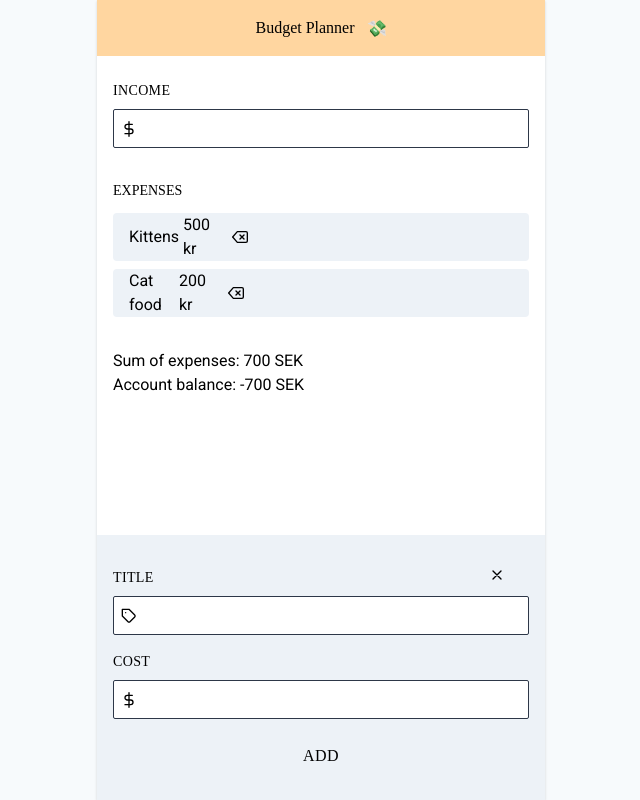
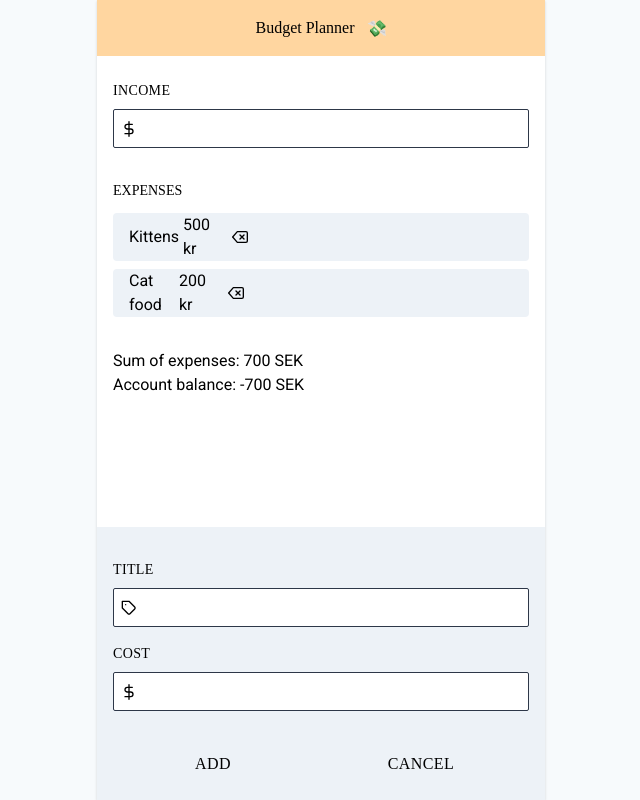
Before and after one commit to jdagmar/budget-planner, a React (Create React App) app: page / in a window 1280 px wide. Both pictures are taken after a click on the button "NEW EXPENSE". Shown: the whole page, without its empty margins (319-959 px from the left). Built offline with nearby package versions, Linux system fonts and the light colour scheme; a web font is replaced by a local one.

Commit message:
Restyle action buttons

```diff
--- a/src/components/ExpenseForm.tsx
+++ b/src/components/ExpenseForm.tsx
@@ -12,18 +12,8 @@ type Props = {
 
 export const ExpenseForm = (props: Props) => {
   return (
-    <div className="p-4 absolute bottom-0 z-50 w-full bg-gray-200">
-      <div className="absolute right-0 pr-4">
-        <Button
-          text="Close"
-          isTextVisible={false}
-          icon="close"
-          onClick={props.onClick}
-        />
-      </div>
-
+    <div className="flex flex-col p-4 absolute bottom-0 z-50 w-full bg-gray-200">
       <form
-        className="mt-4"
         onSubmit={e => {
           const { cost, title } = props.expenseForm;
 
@@ -39,10 +29,18 @@ export const ExpenseForm = (props: Props) => {
               title: title,
             });
           } else {
-            props.onChange({ ...props.expenseForm, error: 'not valid' });
+            props.onChange({
+              ...props.expenseForm,
+              error:
+                'Make sure that the expense you want to add both have a title and a cost, which has to be a number',
+            });
           }
         }}
       >
+        <p className="flex text-xs text-red-500 mb-4">
+          {props.expenseForm.error}
+        </p>
+
         <div className="flex justify-between flex-col">
           <Input
             type="text"
@@ -62,9 +60,16 @@ export const ExpenseForm = (props: Props) => {
               props.onChange({ ...props.expenseForm, cost: newCost })
             }
           />
-          <Button text="add" isTextVisible={true} color="swampGreen" />
+          <div className="flex mt-4">
+            <Button text="add" isTextVisible={true} color="swampGreen" />
+            <Button
+              text="Cancel"
+              isTextVisible={true}
+              color="peach"
+              onClick={props.onClick}
+            />
+          </div>
         </div>
-        <p className="text-xs text-red-500 mb-2">{props.expenseForm.error}</p>
       </form>
     </div>
   );
```
